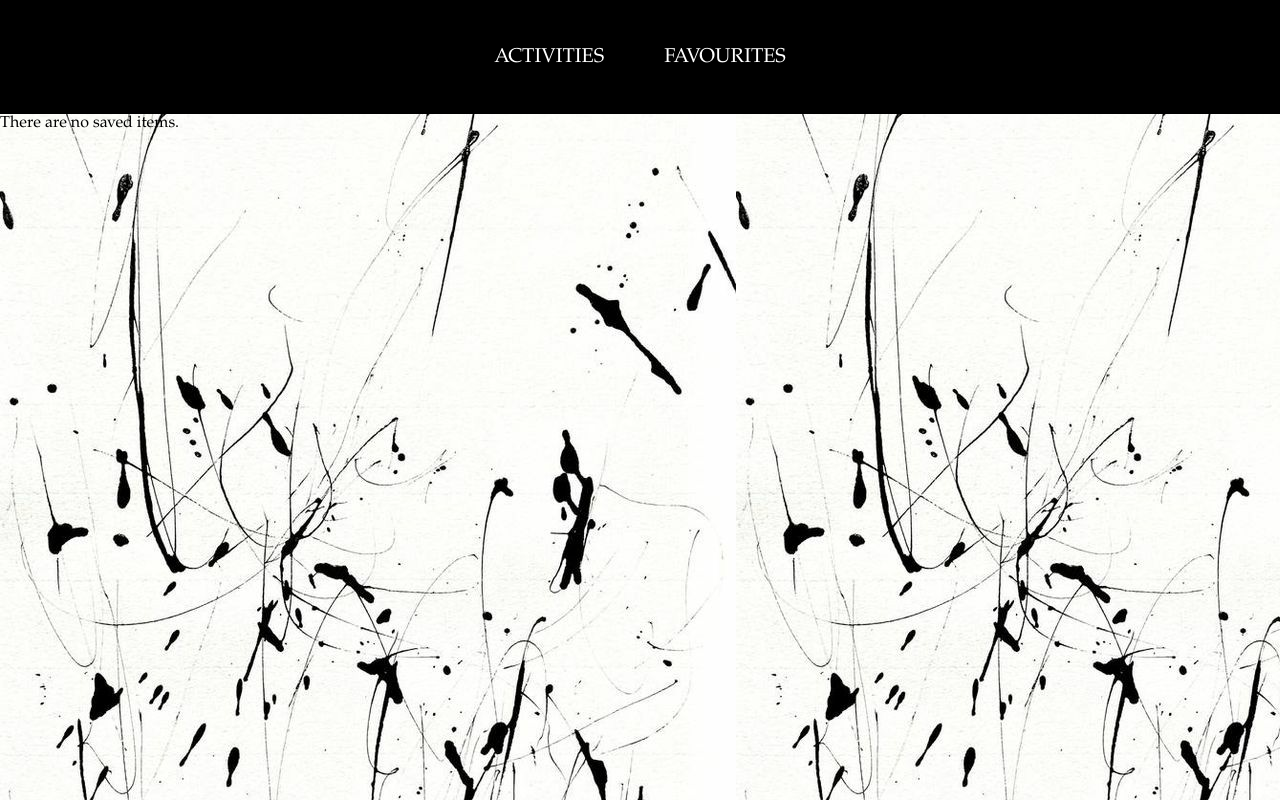
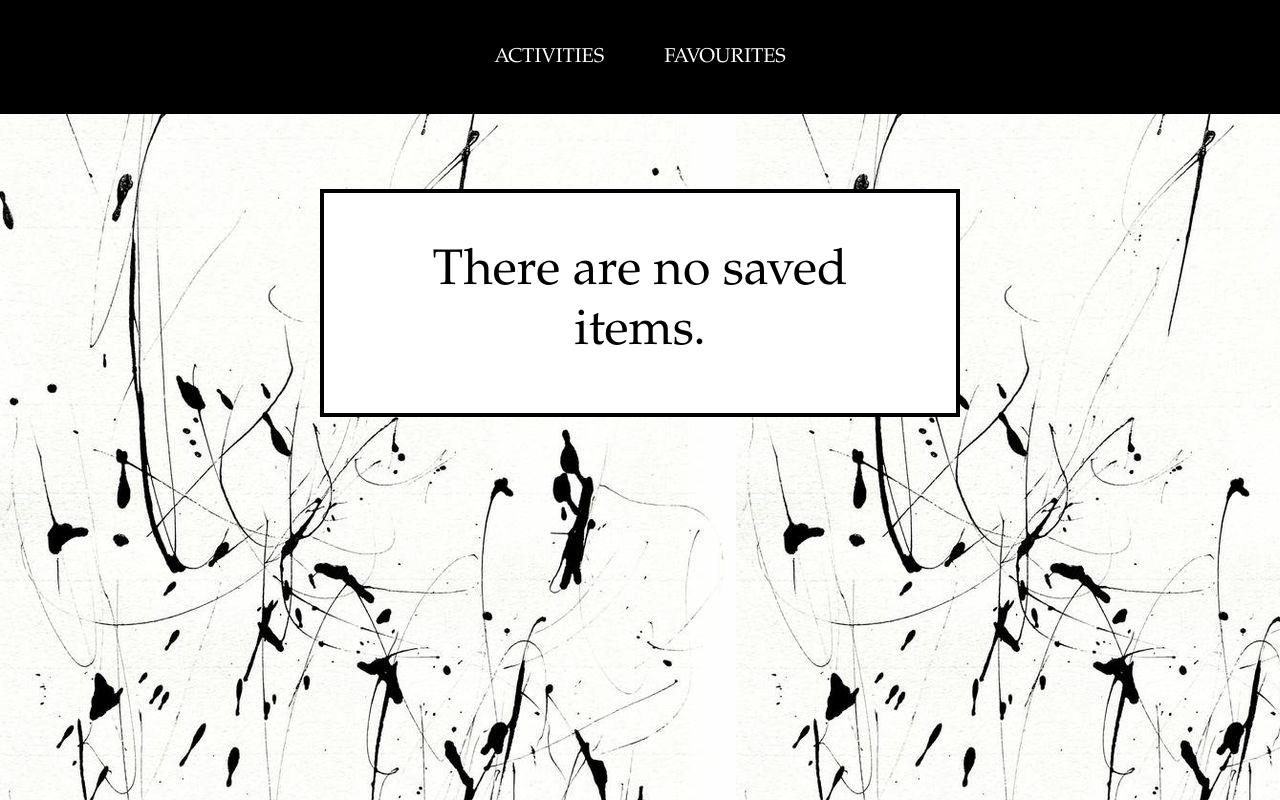
Before and after one commit to SiddhantaGupta/activities, a React (Create React App) app: page /favourites in a window 1280 px wide. Built offline with nearby package versions, Linux system fonts and the light colour scheme.

Commit message:
Changes for better UX

```diff
--- a/src/components/Activity.js
+++ b/src/components/Activity.js
@@ -4,7 +4,7 @@ import Save from './Save';
 import Remove from './Remove';
 
 const Activity = ({item}) => {
-    const {btn_switch, setSwitch} = useContext(FilterContext);
+    const { btn_switch, setSwitch } = useContext(FilterContext);
 
     let difficulty = 'None';
     let cost = 'Free';
@@ -39,10 +39,9 @@ const Activity = ({item}) => {
             }
         }
     })
-
     return (
         <>
-        {item.error ? <div>{item.error}</div> :
+        {item.error ? <p className='not-found'>{item.error}</p> :
         <article>
             <h1>{item.activity}</h1>
             <h4>{item.type}</h4>
--- a/src/components/Favourites.js
+++ b/src/components/Favourites.js
@@ -5,11 +5,12 @@ import { FilterContext } from '../App';
 function Favourites () {
     const { btn_switch } = useContext(FilterContext)
     const [favlist, setFavlist] = useState([])
+    const [isLoading, setIsLoading] = useState(true)
     const templist = [];
 
     useEffect(() => {
         fetchData();
-    }, [btn_switch])
+    }, [btn_switch]);
 
     const saved_fav = JSON.parse(localStorage.getItem('savedactivities'));
     const fetchData = async () => {
@@ -20,14 +21,21 @@ function Favourites () {
             const data = await response.json()
             templist.push(data);
         }
-        setFavlist(templist)
+        setIsLoading(false);
+        setFavlist(templist);
     }
     }
-    if (localStorage.getItem('savedactivities') === null){
+    if (localStorage.getItem('savedactivities') ===  null || saved_fav.length === 0){
         return (
-            <p>There are no saved items.</p>
+            <p className='not-found'>There are no saved items.</p>
         )
     }
+    else if (isLoading) {
+        return (
+            <p className='not-found'>Loading...</p>
+        )
+    }
+    else {
         return (
             <section className='my-grid'>
                 {favlist.map((fav) => {
@@ -35,6 +43,7 @@ function Favourites () {
                 })}
             </section>
         )
+    }
 }
 
 function Fav({item}) {
--- a/src/components/Filter.js
+++ b/src/components/Filter.js
@@ -1,14 +1,21 @@
-import { useContext } from "react";
+import { useContext, useEffect } from 'react';
 import { FilterContext } from '../App';
 
 const Filter = () => {
     const { setActivity, filters, setFilters } = useContext(FilterContext);
 
     const randomActivity = () => {
-        fetch('https://www.boredapi.com/api/activity/').then((response) => response.json()).then((data) => {setActivity(data)}).catch(e => { const err = {error: e};
+        fetch('https://www.boredapi.com/api/activity/')
+        .then((response) => response.json())
+        .then((data) => {setActivity(data)})
+        .catch(e => { const err = {error: e};
         setActivity(err);
     });
     };
+
+    useEffect(() => {
+        randomActivity();
+    }, [])
 
     const handleChange = (e) => {
         const new_filters = {
@@ -95,8 +102,8 @@ const Filter = () => {
                     <option value='high'>High</option>
                 </select>
                 <div>
-                <button type='submit'>FILTER</button>
-                <button type='submit' onClick={randomActivity}>RANDOM</button>
+                <button type='submit' className='fetch-activity'>FILTER</button>
+                <button type='button' className='fetch-activity' onClick={randomActivity}>RANDOM</button>
                 </div>
             </form>
         </div>
--- a/src/index.css
+++ b/src/index.css
@@ -62,7 +62,7 @@ article p {
 
 /* Activity request */
 
-button[type=submit] {
+.fetch-activity {
     width: 45%;
     padding: 10px;
     background-color: black;
@@ -117,3 +117,16 @@ a {
 a:hover {
     text-decoration: underline;
 }
+
+/* No activities */
+
+.not-found {
+    width: 50%;
+    margin: 75px auto;
+    border: 4px solid black;
+    padding: 50px;
+    text-align: center;
+    vertical-align: middle;
+    font-size: 50px;
+    background-color: white;
+}
```
Lines whose indentation alone changed are shown as unchanged.
